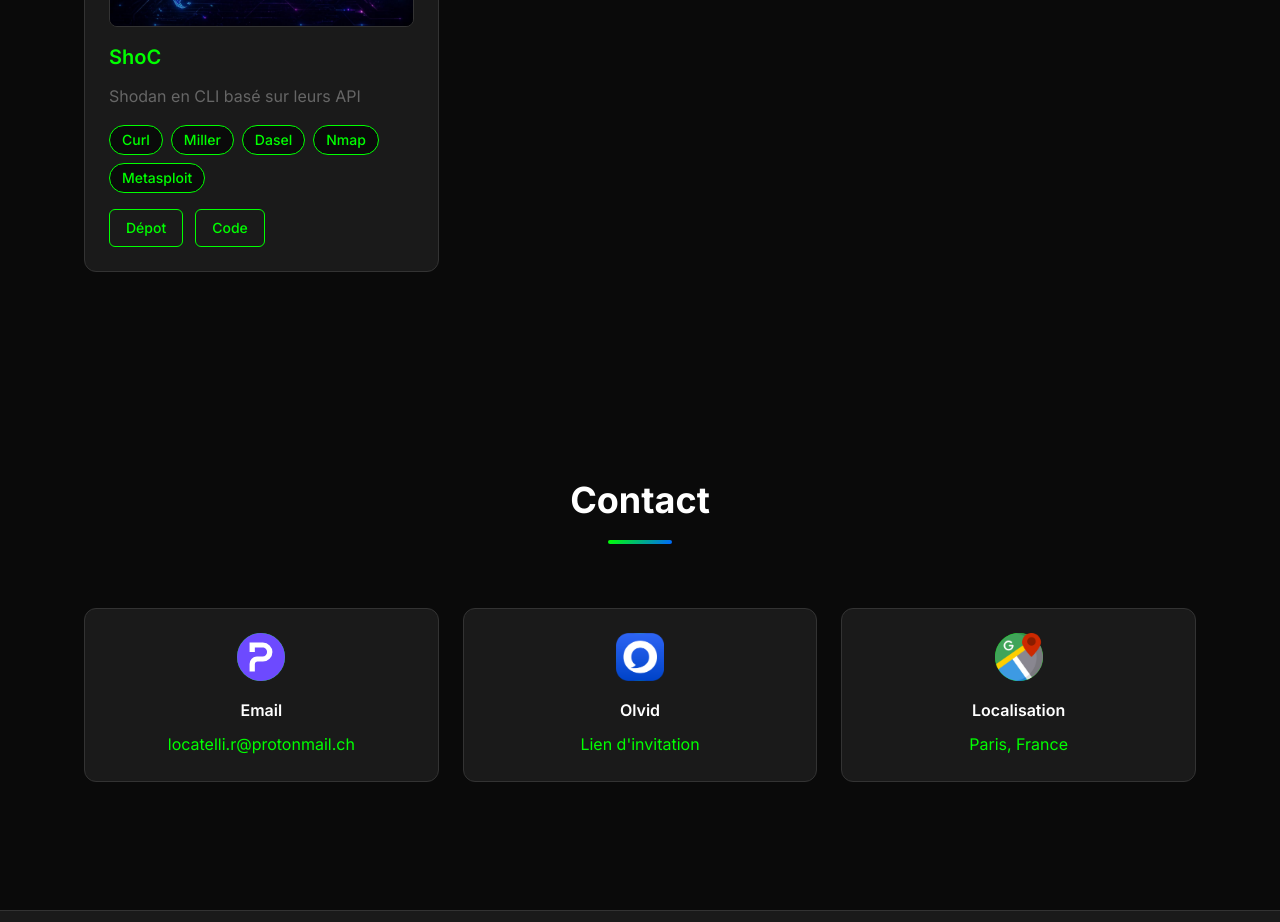
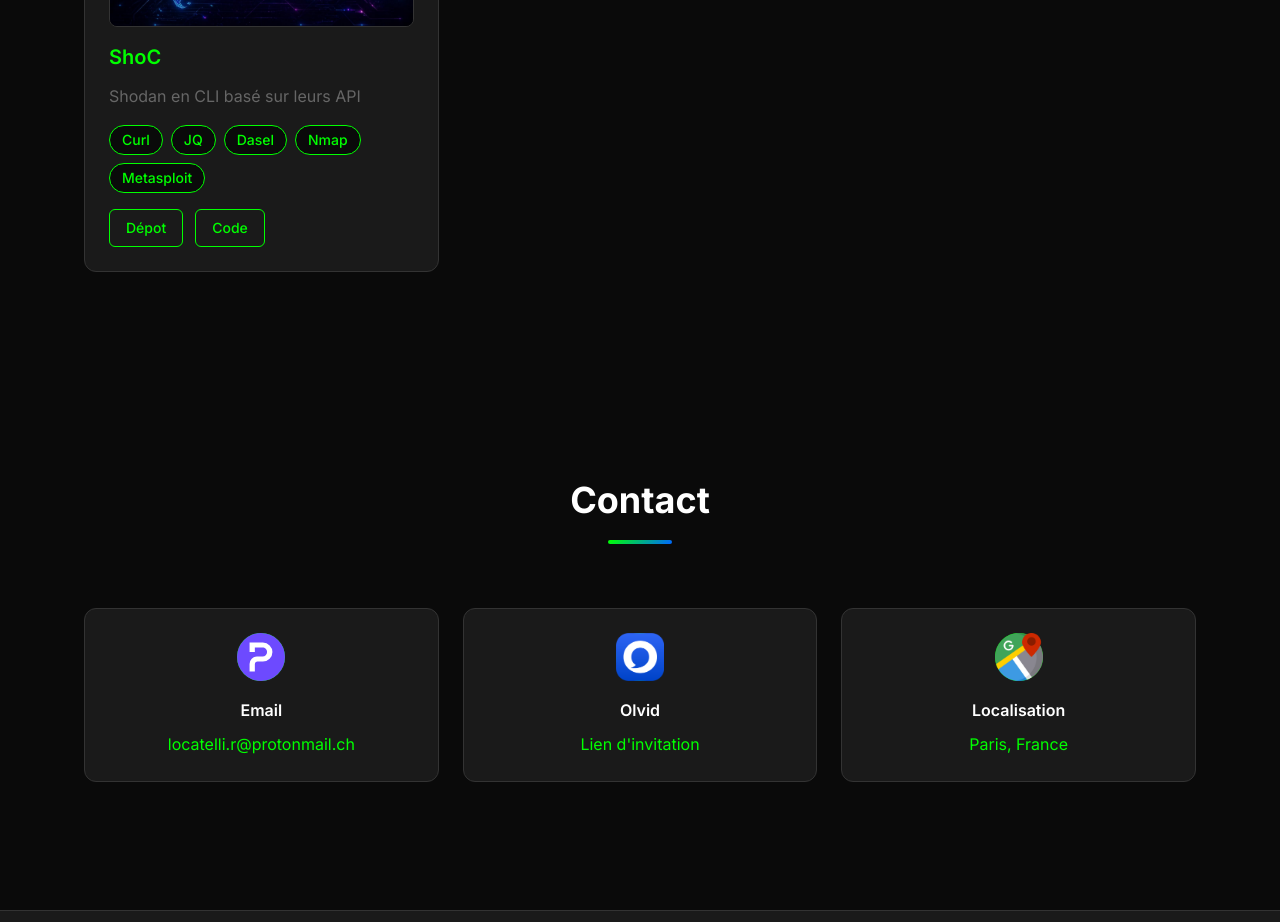
Before and after one commit to M0rPH3U53/M0rPH3U53.github.io, a React (Vite) app: page / in a window 1280 px wide. Shown: the part 4820-5742 px from the top of the page. Built offline with nearby package versions, Linux system fonts and the light colour scheme.

Commit message:
Update Projects.tsx

```diff
--- a/src/components/Projects.tsx
+++ b/src/components/Projects.tsx
@@ -29,7 +29,7 @@ const Projects: React.FC = () => {
      {
       title: 'ShoC',
       description: "Shodan en CLI basé sur leurs API",
-      tags: ['Curl', 'Miller', 'Dasel', 'Nmap','Metasploit'],
+      tags: ['Curl', 'JQ', 'Dasel', 'Nmap','Metasploit'],
       image: '/ShoC.jpeg',
       repoLink: 'https://github.com/M0rPH3U53/ShoC',
       codeLink: 'https://github.com/M0rPH3U53/ShoC/blob/main/ShoC.sh'
```
